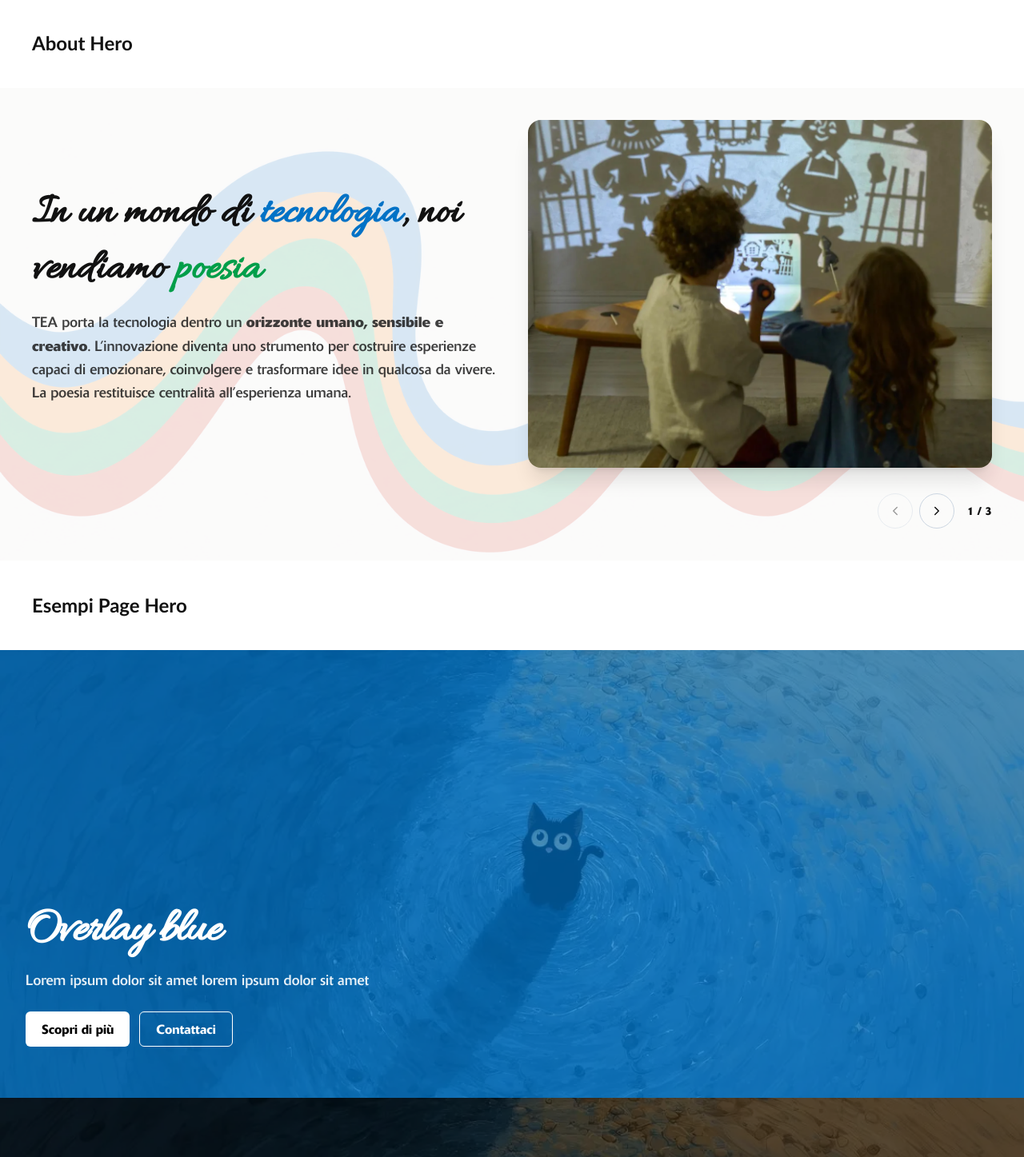
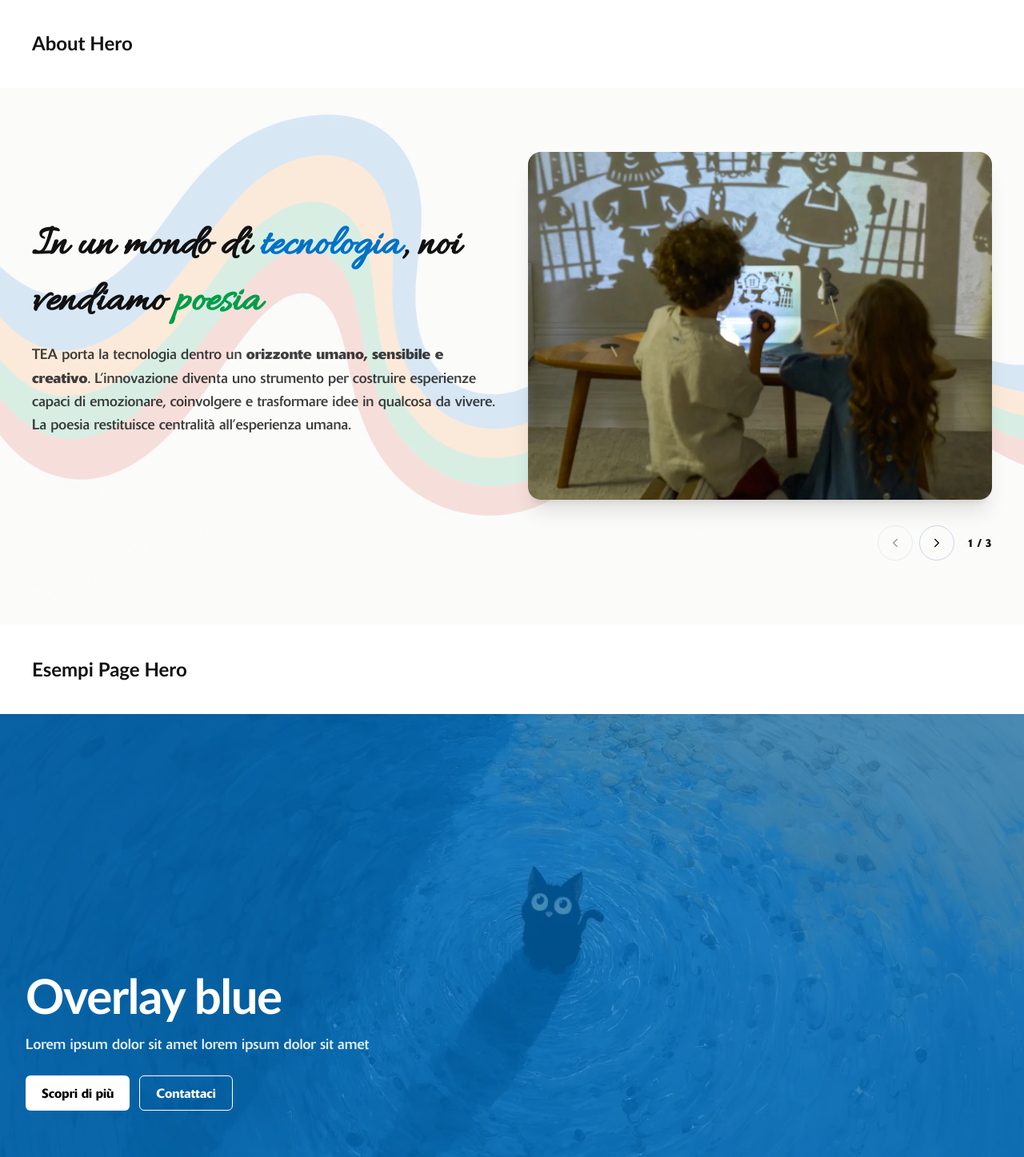
Before and after one commit to LauraCorrado/tea2026, a React (Vite) app: page /dev/playground in a window 1280 px wide. Shown: the part 876-2323 px from the top of the page at 80% size. Built offline with nearby package versions, Linux system fonts and the light colour scheme.

Commit message:
fix(about-hero): adjust padding and image positioning for improved layout

```diff
--- a/src/components/features/AboutHero/AboutHero.tsx
+++ b/src/components/features/AboutHero/AboutHero.tsx
@@ -62,7 +62,7 @@ export function AboutHero({
         relative
         w-full
         overflow-hidden
-        py-10
+        py-20
         ${sectionBackgroundClass}
         ${contentTextClass}
         ${className}
@@ -86,7 +86,7 @@ export function AboutHero({
                 h-full
                 w-full
                 object-cover
-                object-top
+                object-[center_25%]
                 opacity-30
               "
             />
--- a/src/components/ui/PageHero/PageHero.tsx
+++ b/src/components/ui/PageHero/PageHero.tsx
@@ -36,7 +36,7 @@ export function PageHero({
 
       <div className="w-full px-4 py-12 sm:px-6 md:py-16 lg:px-8">
         <div className="mx-auto max-w-7xl">
-          <h1 className="font-script max-w-4xl text-4xl font-semibold tracking-tight text-white md:text-5xl lg:text-6xl">
+          <h1 className="max-w-4xl text-4xl font-semibold tracking-tight text-white md:text-5xl lg:text-6xl">
             {title}
           </h1>
 
```
